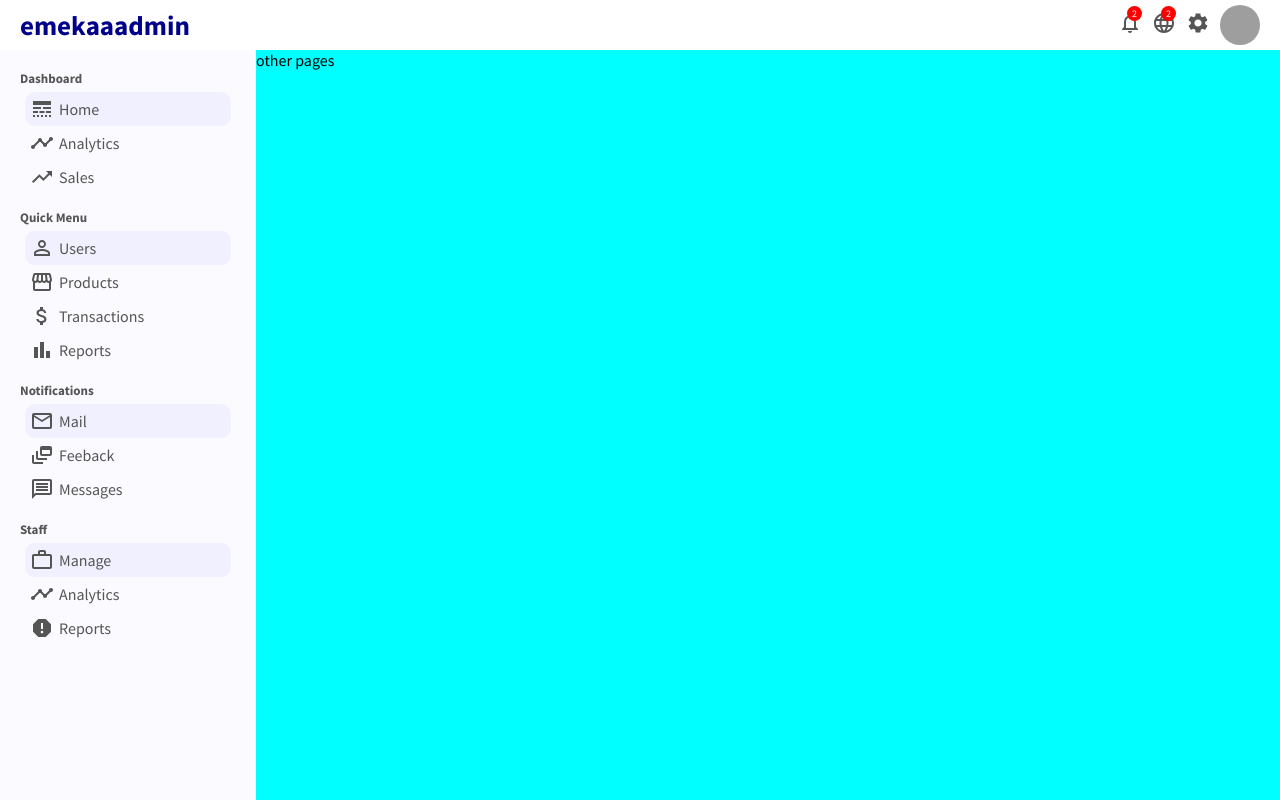
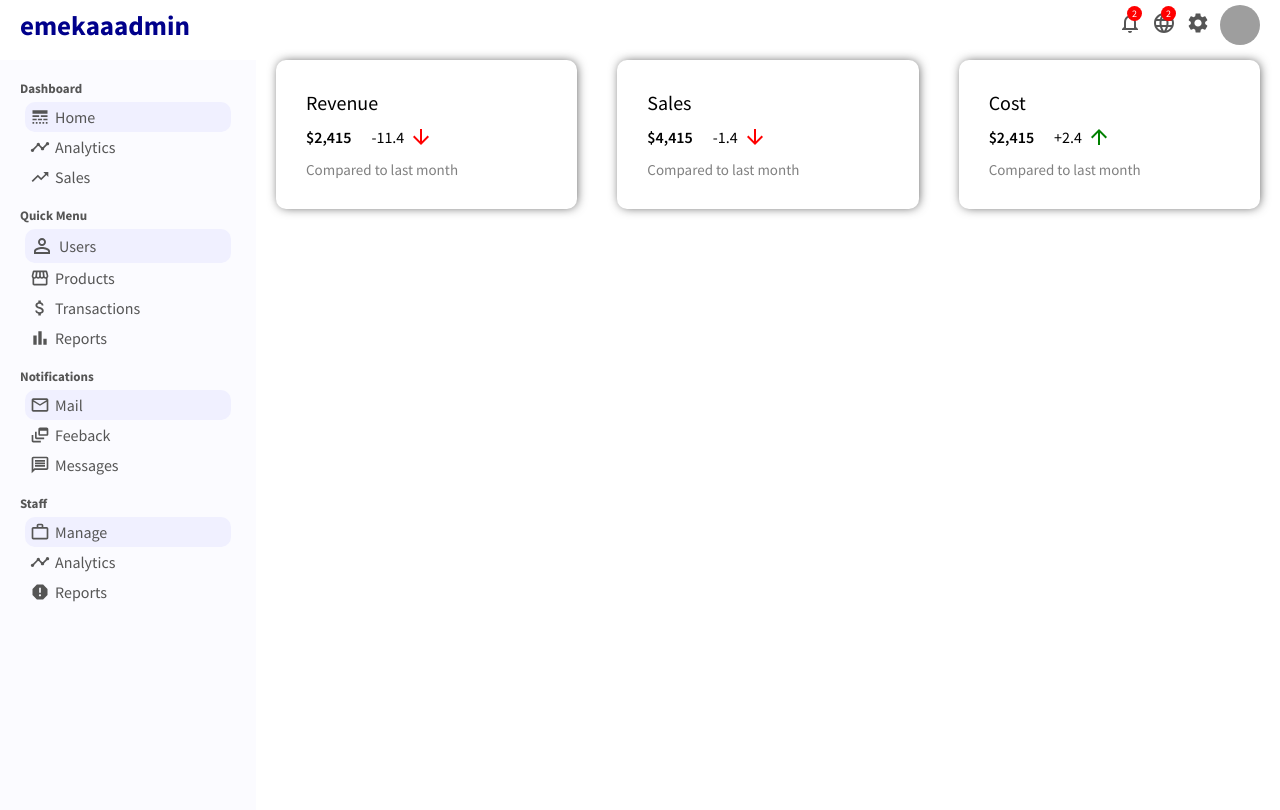
Before and after one commit to emekasage/emekaadmin-23, a React (Create React App) app: page / in a window 1280 px wide. Built offline with nearby package versions, Linux system fonts and the light colour scheme; grey boxes are pictures that could not be loaded.

Commit message:
featured info added

```diff
--- a/src/App.css
+++ b/src/App.css
@@ -1,8 +1,4 @@
 .container {
   display: flex;
+  margin-top: 10px;
 }
-
-.others {
-  flex: 4;
-  background-color: cyan;
-}
--- a/src/App.js
+++ b/src/App.js
@@ -1,5 +1,6 @@
 import Topbar from "./components/topbar/Topbar";
-import Sidebar from "./sidebar/Sidebar";
+import Sidebar from "./components/sidebar/Sidebar";
+import Home from "./pages/home/Home";
 import "./App.css";
 
 function App() {
@@ -8,7 +9,7 @@ function App() {
       <Topbar />
       <div className="container">
         <Sidebar />
-        <div className="others">other pages</div>
+        <Home />
       </div>
     </div>
   );
--- /dev/null
+++ b/src/components/chart/Chart.jsx
@@ -0,0 +1,6 @@
+import React from "react";
+import "./chart.css";
+
+export default function Chart() {
+  return <div>Chart</div>;
+}
--- /dev/null
+++ b/src/components/featuredInfo/FeaturedInfo.jsx
@@ -0,0 +1,43 @@
+import React from "react";
+import "./featuredinfo.css";
+import { ArrowDownward, ArrowUpward } from "@mui/icons-material";
+
+export default function featuredInfo() {
+  return (
+    <div className="featured">
+      {/** Revenue Item **/}
+      <div className="featuredItem">
+        <span className="featuredTitle">Revenue</span>
+        <div className="featuredMoneyContainer">
+          <span className="featuredMoney">$2,415</span>
+          <span className="featuredMoneyRate">
+            -11.4 <ArrowDownward className="featuredIcon negative" />
+          </span>
+        </div>
+        <span className="featuredSubtitle">Compared to last month</span>
+      </div>
+      {/** Sales Item **/}
+      <div className="featuredItem">
+        <span className="featuredTitle">Sales</span>
+        <div className="featuredMoneyContainer">
+          <span className="featuredMoney">$4,415</span>
+          <span className="featuredMoneyRate">
+            -1.4 <ArrowDownward className="featuredIcon negative" />
+          </span>
+        </div>
+        <span className="featuredSubtitle">Compared to last month</span>
+      </div>
+      {/** Cost Item **/}
+      <div className="featuredItem">
+        <span className="featuredTitle">Cost</span>
+        <div className="featuredMoneyContainer">
+          <span className="featuredMoney">$2,415</span>
+          <span className="featuredMoneyRate">
+            +2.4 <ArrowUpward className="featuredIcon" />
+          </span>
+        </div>
+        <span className="featuredSubtitle">Compared to last month</span>
+      </div>
+    </div>
+  );
+}
--- /dev/null
+++ b/src/components/featuredInfo/featuredinfo.css
@@ -0,0 +1,52 @@
+.featured {
+  width: 100%;
+  display: flex;
+  justify-content: space-between;
+}
+
+.featuredItem {
+  flex: 1;
+  margin: 0px 20px;
+  padding: 30px;
+  cursor: pointer;
+  border-radius: 10px;
+  box-shadow: 1px 0px 11px -2px rgba(0, 0, 0, 0.75);
+  -webkit-box-shadow: 1px 0px 11px -2px rgba(0, 0, 0, 0.75);
+  -moz-box-shadow: 1px 0px 11px -2px rgba(0, 0, 0, 0.75);
+}
+
+.featuredTitle {
+  font-size: 20px;
+}
+
+.featuredMoneyContainer {
+  margin: 10px 0px;
+  display: flex;
+  align-items: center;
+}
+
+.featuredMoney {
+  font-size: 30;
+  font-weight: 600;
+}
+
+.featuredMoneyRate {
+  display: flex;
+  align-items: center;
+  margin-left: 20px;
+}
+
+.featuredIcon {
+  font-size: 14px;
+  margin-left: 5px;
+  color: green;
+}
+
+.featuredIcon.negative {
+  color: red;
+}
+
+.featuredSubtitle {
+  font-size: 15px;
+  color: gray;
+}
--- a/src/sidebar/Sidebar.jsx
+++ b/src/components/sidebar/Sidebar.jsx
@@ -24,15 +24,15 @@ export default function Sidebar() {
           <h3 className="sidebarTitle">Dashboard</h3>
           <ul className="sidebarList">
             <li className="sidebarListItem active">
-              <LineStyle />
+              <LineStyle className="sidebarIcon" />
               <span style={{ paddingLeft: "5px" }}>Home</span>
             </li>
             <li className="sidebarListItem">
-              <Timeline />
+              <Timeline className="sidebarIcon" />
               <span style={{ paddingLeft: "5px" }}>Analytics</span>
             </li>
             <li className="sidebarListItem">
-              <TrendingUp />
+              <TrendingUp className="sidebarIcon" />
               <span style={{ paddingLeft: "5px" }}>Sales</span>
             </li>
           </ul>
@@ -46,15 +46,15 @@ export default function Sidebar() {
               <span style={{ paddingLeft: "5px" }}>Users</span>
             </li>
             <li className="sidebarListItem">
-              <Storefront />
+              <Storefront className="sidebarIcon" />
               <span style={{ paddingLeft: "5px" }}>Products</span>
             </li>
             <li className="sidebarListItem">
-              <AttachMoney />
+              <AttachMoney className="sidebarIcon" />
               <span style={{ paddingLeft: "5px" }}>Transactions</span>
             </li>
             <li className="sidebarListItem">
-              <BarChart />
+              <BarChart className="sidebarIcon" />
               <span style={{ paddingLeft: "5px" }}>Reports</span>
             </li>
           </ul>
@@ -64,14 +64,15 @@ export default function Sidebar() {
           <h3 className="sidebarTitle">Notifications</h3>
           <ul className="sidebarList">
             <li className="sidebarListItem active">
-              <MailOutline /> <span style={{ paddingLeft: "5px" }}>Mail</span>
+              <MailOutline className="sidebarIcon" />{" "}
+              <span style={{ paddingLeft: "5px" }}>Mail</span>
             </li>
             <li className="sidebarListItem">
-              <DynamicFeed />
+              <DynamicFeed className="sidebarIcon" />
               <span style={{ paddingLeft: "5px" }}>Feeback</span>
             </li>
             <li className="sidebarListItem">
-              <MessageOutlined />
+              <MessageOutlined className="sidebarIcon" />
               <span style={{ paddingLeft: "5px" }}>Messages</span>
             </li>
           </ul>
@@ -81,15 +82,15 @@ export default function Sidebar() {
           <h3 className="sidebarTitle">Staff</h3>
           <ul className="sidebarList">
             <li className="sidebarListItem active">
-              <WorkOutline />
+              <WorkOutline className="sidebarIcon" />
               <span style={{ paddingLeft: "5px" }}>Manage</span>
             </li>
             <li className="sidebarListItem">
-              <Timeline />
+              <Timeline className="sidebarIcon" />
               <span style={{ paddingLeft: "5px" }}>Analytics</span>
             </li>
             <li className="sidebarListItem">
-              <Report />
+              <Report className="sidebarIcon" />
               <span style={{ paddingLeft: "5px" }}>Reports</span>
             </li>
           </ul>
--- a/src/sidebar/sidebar.css
+++ b/src/components/sidebar/sidebar.css
@@ -37,3 +37,7 @@
 .sidebarListItem:hover {
   background-color: rgb(240, 240, 255);
 }
+
+.sidebarIcon {
+  font-size: 20px !important;
+}
--- /dev/null
+++ b/src/pages/home/Home.jsx
@@ -0,0 +1,11 @@
+import React from "react";
+import "./home.css";
+import FeaturedInfo from "../../components/featuredInfo/FeaturedInfo";
+
+export default function Home() {
+  return (
+    <div className="home">
+      <FeaturedInfo />
+    </div>
+  );
+}
--- /dev/null
+++ b/src/pages/home/home.css
@@ -0,0 +1,3 @@
+.home {
+  flex: 4;
+}
```
Also changed, not shown: src/components/chart/chart.css (added).
